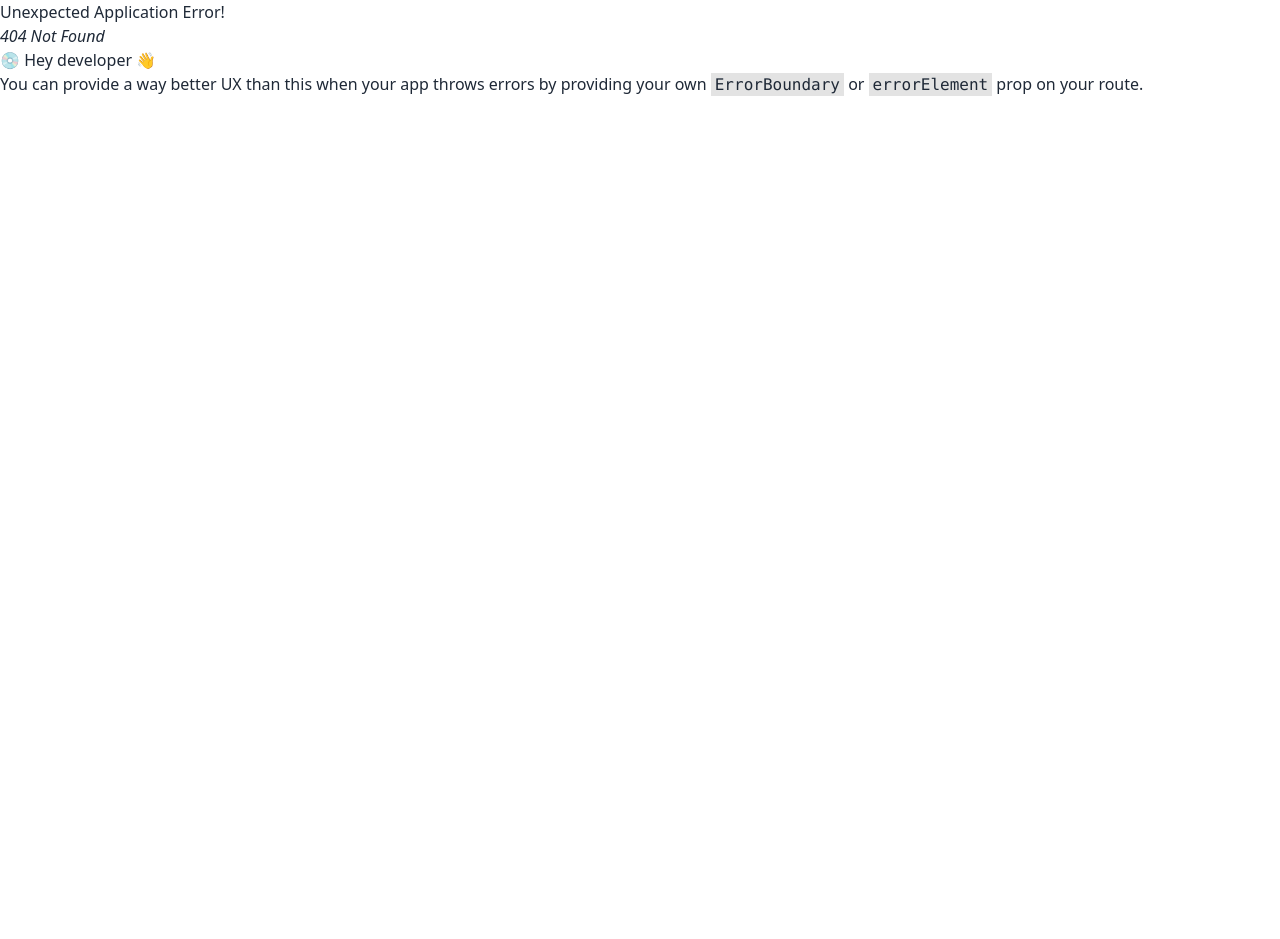
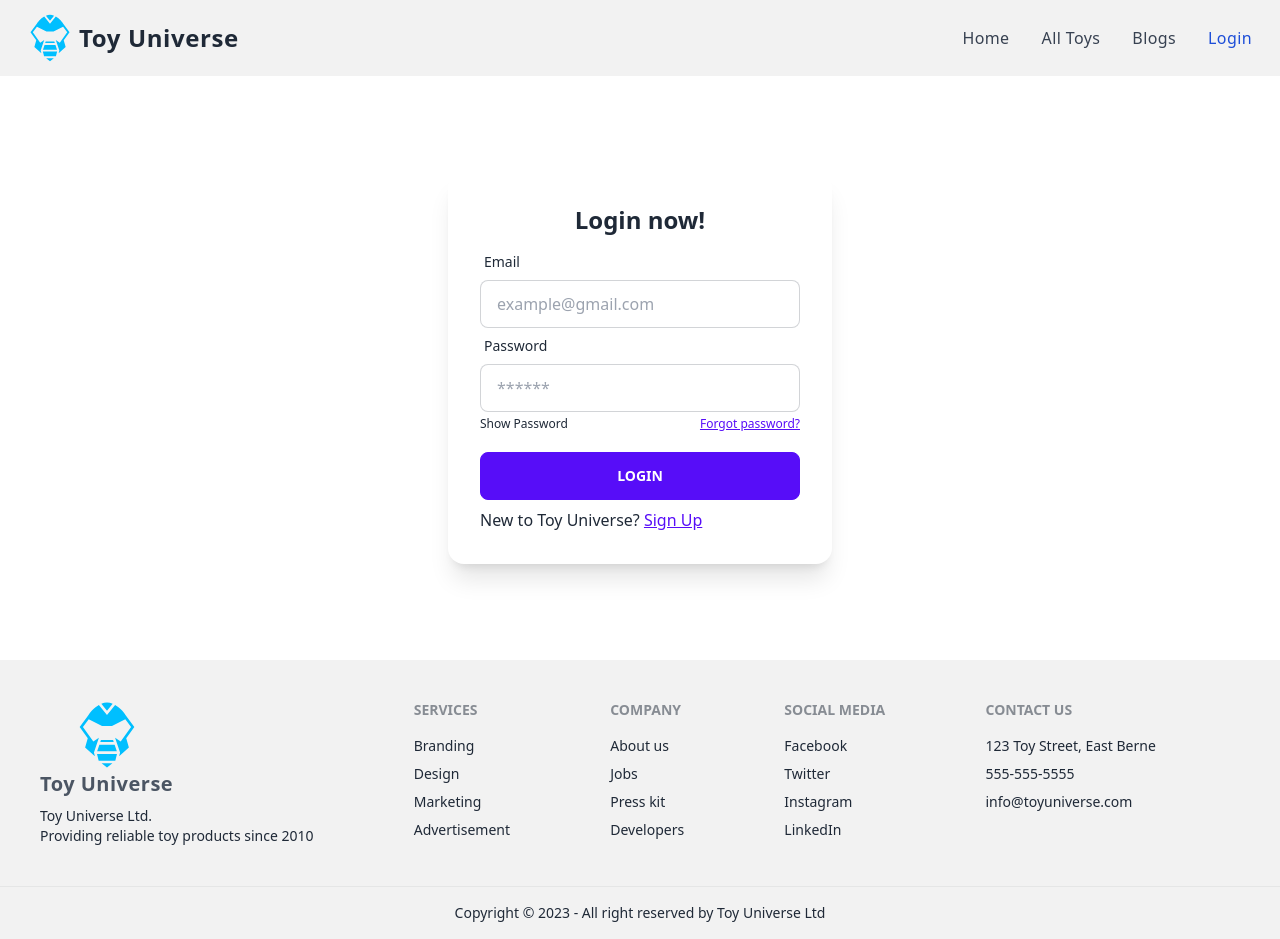
Before and after one commit to imnahmed17/toy-universe-client, a React (Vite) app: page /login in a window 1280 px wide. Before the commit this address had no page. Before the commit the page ends 800 px from the top, so only its background shows below. Built offline with nearby package versions, Linux system fonts and the light colour scheme.

Commit message:
login page designed

```diff
--- a/src/index.css
+++ b/src/index.css
@@ -3,9 +3,9 @@
 @tailwind utilities;
 
 .active {
-    @apply font-medium tracking-wide btn-ghost border-0 text-blue-700 transition-colors duration-200 hover:text-blue-400 hover:bg-gray-100
+    @apply font-medium tracking-wide btn-ghost border-0 text-blue-700 transition-colors duration-200 hover:text-blue-400 hover:bg-base-200
 }
 
 .default {
-    @apply font-medium tracking-wide text-gray-700 transition-colors duration-200 hover:text-blue-400 hover:bg-gray-100
+    @apply font-medium tracking-wide text-gray-700 transition-colors duration-200 hover:text-blue-400 hover:bg-base-200
 }
--- a/src/main.jsx
+++ b/src/main.jsx
@@ -10,6 +10,7 @@ import Home from './pages/Home/Home.jsx';
 import AuthProvider from './providers/AuthProvider.jsx';
 import Blogs from './pages/Blogs/Blogs.jsx';
 import AllToys from './pages/AllToys/AllToys.jsx';
+import Login from './pages/Login/Login.jsx';
 
 const router = createBrowserRouter([
   {
@@ -27,6 +28,10 @@ const router = createBrowserRouter([
       {
         path: 'blogs',
         element: <Blogs />
+      },
+      {
+        path: 'login',
+        element: <Login />
       }
     ]
   }
--- /dev/null
+++ b/src/pages/Login/Login.jsx
@@ -0,0 +1,52 @@
+import { useState } from 'react';
+import { Link } from 'react-router-dom';
+
+const Login = () => {
+    const [show, setShow] = useState(false);
+    const [error, setError] = useState('');
+
+    const handleLogin = event => {};
+    return (
+        <div className="mt-20 hero">
+            <div className="hero-content w-full md:w-1/2">
+                <div className="card flex-shrink-0 w-full max-w-sm shadow-xl bg-base-100">
+                    <div className="card-body">
+                        <h1 className="text-2xl text-center font-semibold">Login now!</h1>
+                        <form onSubmit={handleLogin}>
+                            <div className="form-control">
+                                <label className="label">
+                                    <span className="label-text">Email</span>
+                                </label>
+                                <input type="email" name="email" placeholder="example@gmail.com" className="input input-bordered" required />
+                            </div>
+                            <div className="form-control">
+                                <label className="label">
+                                    <span className="label-text">Password</span>
+                                </label>
+                                <input type={show ? "text" : "password"} name="password" placeholder="******" className="input input-bordered" required />
+                                <div className="mt-1 flex justify-between">
+                                    <Link className="label-text-alt link-hover" onClick={() => setShow(!show)}>
+                                        {
+                                            show ? <span>Hide Password</span>: <span>Show Password</span>
+                                        }
+                                    </Link>
+                                    <Link className="label-text-alt link link-primary">Forgot password?</Link>
+                                </div>
+                            </div>
+                            <div className="form-control mt-5">
+                                <input className="btn btn-primary" type="submit" value="Login" />
+                            </div>
+                        </form>
+                        <p>
+                            New to Toy Universe? <Link className="link link-primary" to="/signup">Sign Up</Link>
+                        </p>
+
+
+                    </div>
+                </div>
+            </div>
+        </div>
+    );
+};
+
+export default Login;
--- a/src/pages/Shared/NavBar.jsx
+++ b/src/pages/Shared/NavBar.jsx
@@ -37,11 +37,16 @@ const NavBar = () => {
                     </NavLink>
                 </li>
                 <li><NavLink onClick={handleLogOut}>Log out</NavLink></li>
-            </> : <li>
-                <NavLink to="/blogs" className={({ isActive }) => (isActive ? 'active' : 'default')}>
-                    Blogs
-                </NavLink>
-            </li>
+            </> : <>
+                <li>
+                    <NavLink to="/blogs" className={({ isActive }) => (isActive ? 'active' : 'default')}>
+                        Blogs
+                    </NavLink>
+                    <NavLink to="/login" className={({ isActive }) => (isActive ? 'active' : 'default')}>
+                        Login
+                    </NavLink>
+                </li>
+            </>
         }
     </>
 
@@ -49,7 +54,7 @@ const NavBar = () => {
         <div className="navbar bg-base-200 py-3">
             <div className="navbar-start">
                 <div className="dropdown">
-                    <label tabIndex={0} className="btn btn-ghost lg:hidden">
+                    <label tabIndex={0} className="btn btn-ghost md:hidden">
                         <svg xmlns="http://www.w3.org/2000/svg" className="h-5 w-5" fill="none" viewBox="0 0 24 24" stroke="currentColor"><path strokeLinecap="round" strokeLinejoin="round" strokeWidth="2" d="M4 6h16M4 12h8m-8 6h16" /></svg>
                     </label>
                     <ul tabIndex={0} className="menu menu-compact dropdown-content mt-3 p-2 shadow bg-base-100 rounded-box w-52">
@@ -61,16 +66,14 @@ const NavBar = () => {
                     <p className="ml-1 font-bold tracking-wide">Toy Universe</p>
                 </Link>
             </div>
-            <div className="navbar-center hidden lg:flex">
-                <ul className="menu menu-horizontal px-1">
+            <div className="navbar-end gap-2">
+                <ul className="hidden md:flex menu menu-horizontal px-1">
                     {navItems}
                 </ul>
-            </div>
-            <div className="navbar-end gap-2">
                 {
-                    user ? <div className="dropdown dropdown-end">
+                    user?.email && <div className="dropdown dropdown-end">
                         <label tabIndex={0} className="avatar flex items-center">
-                            <div className="w-12 rounded-full">
+                            <div className="w-12 rounded-full md:mr-3">
                                 <img src="https://www.hannibalsafari.com.au/wp-content/uploads/photo-1534528741775-53994a69daeb.jpg" />
                             </div>
                         </label>
@@ -81,7 +84,7 @@ const NavBar = () => {
                                 </Link>
                             </li>
                         </ul>
-                    </div> : <a className="btn btn-sm btn-active btn-ghost font-bold text-gray-700 normal-case">Login</a>
+                    </div>
                 }
             </div>
         </div>
```
